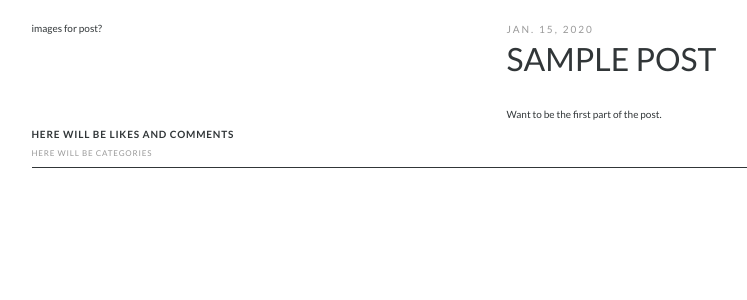
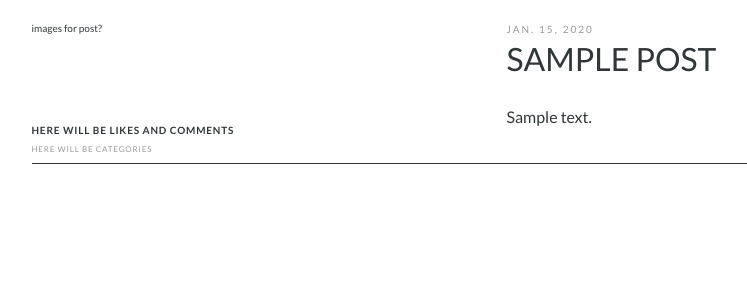
Before and after one commit to Annibor/the-poster-blog, a Django app: page /blog/ in a window 1280 px wide. Shown: the part 120-420 px from the top of the page, without its empty margins (46-793 px from the left). Run offline with Django 5.2, Linux system fonts and the light colour scheme; tables that the repository leaves empty hold one stand-in row (values such as "Sample post"); some libraries are stand-ins or nearby versions.

Commit message:
Make post content show

```diff
--- a/blog/templates/blog/blog.html
+++ b/blog/templates/blog/blog.html
@@ -25,7 +25,7 @@
                 <h4 class="date">{{ post.created_on.date }}</h4>
                 <h2>{{ post.title }}</h2>
               </div>
-              <p>Want to be the first part of the post.</p>
+              <div class="post-content">{{ post.post_content | safe }}</div>
             </div>
             <div class="likes-comments">
               <p>here will be likes and comments</p>
--- a/static/css/style.css
+++ b/static/css/style.css
@@ -96,6 +96,10 @@ h2 {
   color: #999;
 }
 
+.post-content {
+  font-size: 1.6rem;
+}
+
 @media (min-width: 34rem) {
   html {
     font-size: 62.5%;
```
